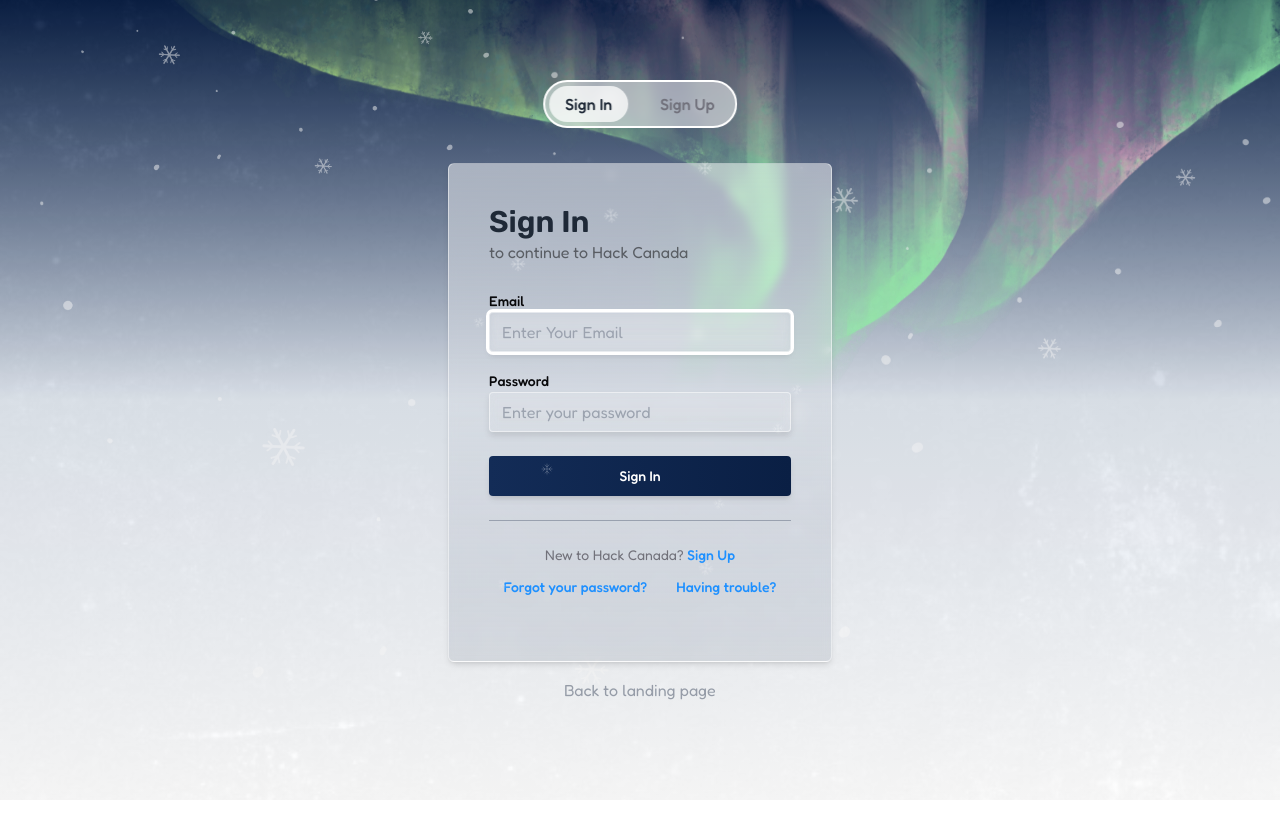
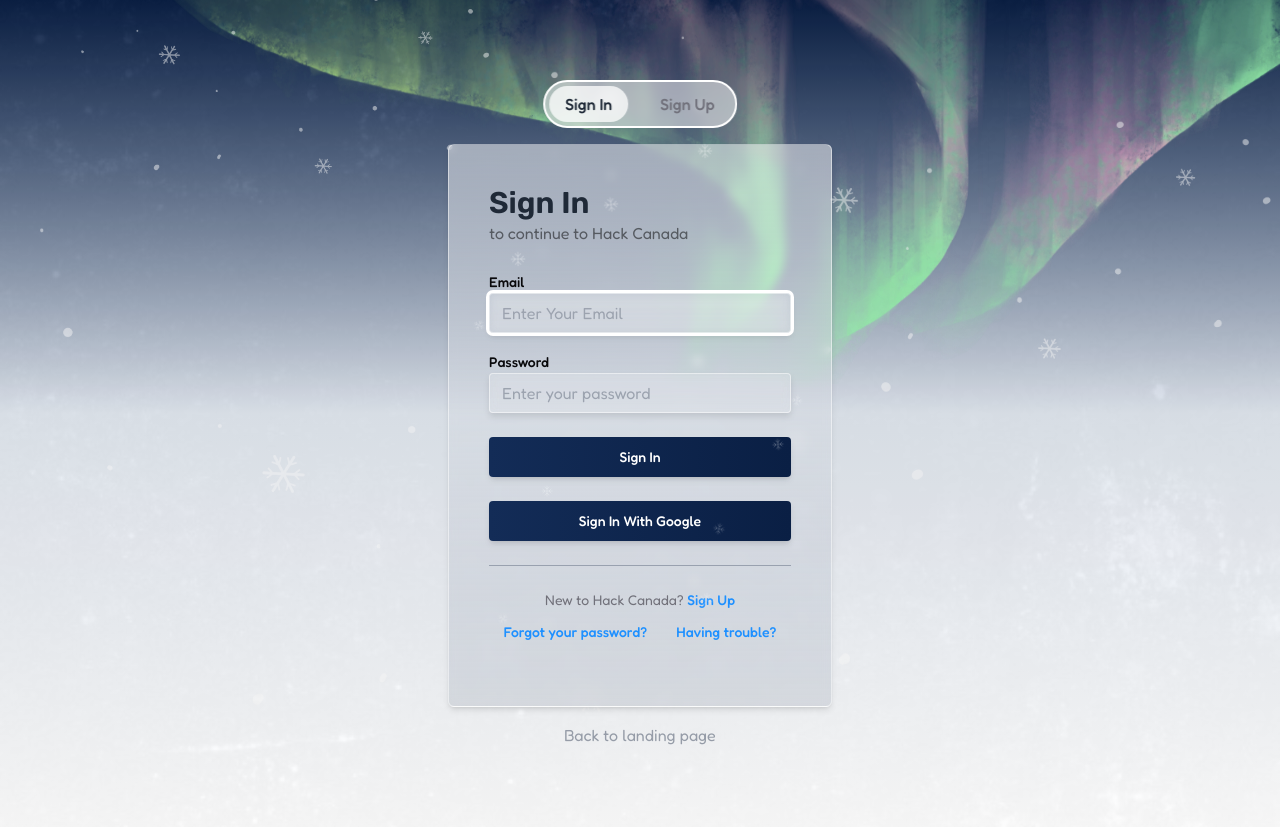
Before and after one commit to Hack-Canada/daedalus-hacker-portal, a Next.js app: page /sign-in in a window 1280 px wide. Before the commit the page ends 800 px from the top, so only its background shows below. Built offline with nearby package versions, Linux system fonts and the light colour scheme; no server answers; what prettier would draw is missing.

Commit message:
feat: add generic google login button

```diff
--- a/auth.ts
+++ b/auth.ts
@@ -1,7 +1,7 @@
+
 import { cache } from "react";
 import { DrizzleAdapter } from "@auth/drizzle-adapter";
 import NextAuth, { DefaultSession } from "next-auth";
-
 import authConfig from "./auth.config";
 import { db } from "./lib/db";
 import {
@@ -20,6 +20,7 @@
   }
 }
 
+
 export const { handlers, auth, signIn, signOut } = NextAuth({
   pages: {
     signIn: "/sign-in",
@@ -34,10 +35,14 @@
     strategy: "jwt",
   },
   callbacks: {
-    async signIn({ account, user }): Promise<boolean | string> {
-      if (!user.id) {
-        return false;
+    async signIn({ account, user }) {
+      // Allow OAuth providers immediately
+      if (account?.provider !== "credentials") {
+        return true;
       }
+
+      // From here on: credentials users only
+      if (!user.id) return false;
 
       const existingUser = await getUserById(user.id);
 
@@ -45,9 +50,7 @@
         return false;
       }
 
-      // Check email verification status after successful authentication
       if (!existingUser.emailVerified) {
-        // Check for existing verification token
         const [existingToken] = await getVerificationTokenByEmail(
           existingUser.email,
         );
@@ -56,7 +59,6 @@
           return `/email-verification?token=${existingToken.id}`;
         }
 
-        // No valid token exists - create a new one
         const { tokenId, code } = await createVerificationToken(
           existingUser.email,
         );
@@ -71,7 +73,7 @@
 
         if (!result.success) {
           console.error("Error sending verification email:", result.error);
-          return "Failed to send verification email.";
+          return false;
         }
 
         return `/email-verification?token=${tokenId}`;
@@ -79,6 +81,7 @@
 
       return true;
     },
+
     async session({ token, session }) {
       if (session.user) {
         if (token.sub) {
--- a/components/auth/sign-in/SignInForm.tsx
+++ b/components/auth/sign-in/SignInForm.tsx
@@ -18,6 +18,7 @@
   FormMessage,
 } from "@/components/ui/form";
 import { Input } from "@/components/ui/input";
+import {signIn} from "next-auth/react";
 
 type Props = {};
 
@@ -115,7 +116,10 @@
           {isPending ? "Signing In..." : "Sign In"}
         </Button>
       </form>
+        <Button variant="auth" className="w-full" onClick={() => signIn("google")}>Sign In With Google</Button>
+
     </Form>
+
   );
 };
 
--- a/lib/db/schema.ts
+++ b/lib/db/schema.ts
@@ -13,6 +13,7 @@
     .primaryKey()
     .$defaultFn(() => crypto.randomUUID()),
   name: text("name").notNull(),
+  image : text("image"),
   email: text("email").notNull(),
   emailVerified: timestamp("emailVerified"),
   password: text("password"),
```
